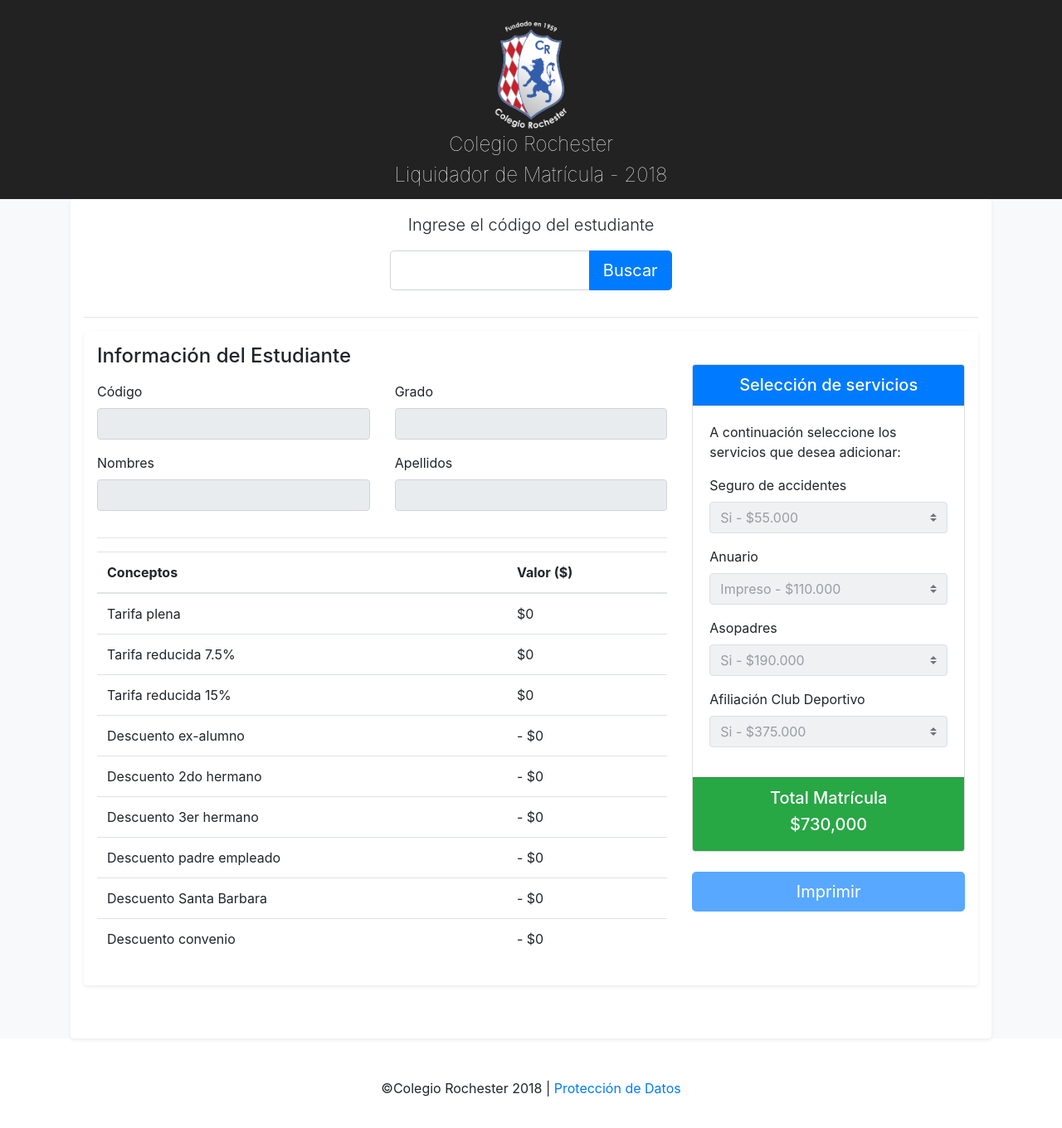
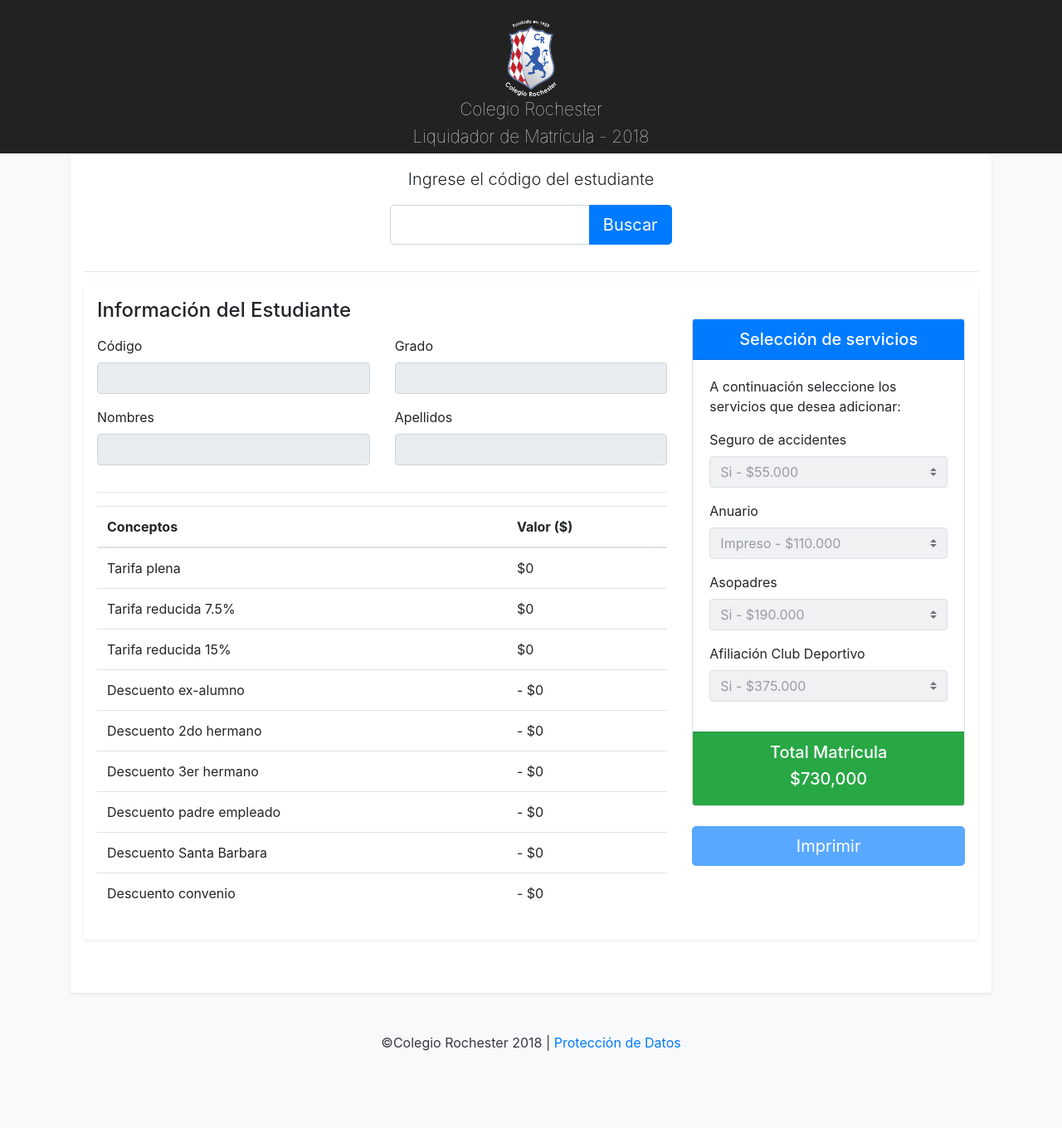
Before and after one commit to marcosaguilera/enrollment-parents, a React (Create React App) app: page / in a window 1280 px wide. Shown: the top 1360 px of the page at 83% size. Built offline with nearby package versions, Linux system fonts and the light colour scheme.

Commit message:
printing almost complete 95%

```diff
--- a/src/components/App.js
+++ b/src/components/App.js
@@ -3,9 +3,7 @@ import React, { Component } from 'react';
 import PropType from 'prop-types';
 
 //Components declaration
-import Header from './global/Header'
 import Content from './global/Content'
-import Footer from './global/Footer'
 
 // Assets
 import './global/css/App.css';
@@ -23,9 +21,7 @@ class App extends Component {
     return (
       <div className="App">
 
-          <Header />
           <Content body={children}/>
-          <Footer copyright="&copy;Colegio Rochester 2018" />
 
       </div>
     );
--- a/src/components/global/Footer.js
+++ b/src/components/global/Footer.js
@@ -13,7 +13,7 @@ class Footer extends Component {
   render() {
     const { copyright = '&copy; React 2018' } = this.props
     return (
-      <div className="Footer">
+      <div className="Footer bg-light text-dark">
         <footer className="footer">
             <div className="container">
               <p>{copyright} | <a href="https://rochester.edu.co/politica-proteccion-datos/" target="_blank">Protección de Datos</a> </p>
--- a/src/components/global/Header.js
+++ b/src/components/global/Header.js
@@ -8,8 +8,8 @@ class Header extends Component {
       <div className="Header">
         <header className="Header-header">
           <img src={logo} className="Header-logo" alt="logo" />
-          <h1 className="Header-title">Colegio Rochester</h1>
-          <h3 className="Header-title">Liquidador de Matrícula - 2018</h3>
+          <h4 className="Header-title">Colegio Rochester</h4>
+          <h6 className="Header-title">Liquidador de Matrícula - 2018</h6>
         </header>
       </div>
     );
--- a/src/components/global/Modules/Print/Print.js
+++ b/src/components/global/Modules/Print/Print.js
@@ -45,7 +45,8 @@ class Print extends Component {
                         <div className="mb5">
                             <button onClick={this.printDocument}>Print</button>
                         </div>
-                    <div id="divToPrint"
+                        <div id="divToPrint">
+                        {/*<div id="divToPrint"
                         style={{ width: '210mm',
                                 minHeight: '297mm',
                                 paddingLeft: '80px',
@@ -54,7 +55,7 @@ class Print extends Component {
                                 paddingRight: '140px',
                                 marginLeft: '0',
                                 marginRight: '0'
-                            }}>
+                            }}> */}
 
                             <table style={{width: '100%'}}>
                                 <tbody>
--- a/src/components/global/Modules/Resume/Resume.js
+++ b/src/components/global/Modules/Resume/Resume.js
@@ -2,6 +2,9 @@
 import React, { Component } from 'react';
 import PropTypes from 'prop-types';
 import NumberFormat from 'react-number-format';
+
+//Components declaration
+import Footer from '../../Footer'
 
 class Resume extends Component {
 
@@ -78,7 +81,7 @@ class Resume extends Component {
     }    */
 
     return (
-      <div className="Resume"> {/*style={{display: this.props.show }} >*/}
+        <div className="Resume" > {/*style={{display: this.props.show }} >*/}
           <main>
             <div className="album py-5 bg-light" >
               <div className="container">
@@ -187,6 +190,8 @@ class Resume extends Component {
               </div>
             </div>
           </main>
+
+          <Footer copyright="&copy;Colegio Rochester 2018" />
         </div>
     );
   }
--- a/src/components/global/Modules/Services/Services.js
+++ b/src/components/global/Modules/Services/Services.js
@@ -11,6 +11,10 @@ import ModalUI2 from '../../Addons/Modal';
 
 //////// Assets
 import '../../Modules/Services/Services.css';
+
+//Components declaration
+import Header from '../../Header'
+import Footer from '../../Footer'
 
 class Services extends Component {
 //////// Controller
@@ -366,7 +370,9 @@ class Services extends Component {
   render() {
 
     return (
+
       <div className="bg-light">
+        <Header />
 
         <main role="main"  className="container">
           <div className="shadow-sm p-3 mb-5 bg-white rounded">
@@ -613,6 +619,8 @@ class Services extends Component {
 
         </main>
 
+        <Footer copyright="&copy;Colegio Rochester 2018" />
+
       </div>
     );
   }
--- a/src/components/global/css/Footer.css
+++ b/src/components/global/css/Footer.css
@@ -1,3 +1,9 @@
 .Footer {
   text-align: center;
+  background-color: grey;
 }
+
+footer.footer {
+  height: 118px;
+  background-color: #f8f9fa !important;
+}
--- a/src/components/global/css/Header.css
+++ b/src/components/global/css/Header.css
@@ -3,20 +3,19 @@
 }
 
 .Header-logo {
-  animation: Header-logo-spin infinite 20s linear;
-  height: 140px;
+  height: 100px;
+  image-rendering: initial;
 }
 
 .Header-header {
   background-color: #222;
-  /*background-image: url('../images/pattern.jpg');*/
-  height: 240px;
+  height: 185px;
   padding: 20px;
   color: white;
 }
 
 .Header-title {
-  font-size: 1.5em;
+  font-size: 1.3em;
   font-weight: lighter;
 }
 
```
Also changed, not shown: src/components/global/images/logo_spanish.png. Lines whose indentation alone changed are shown as unchanged.
